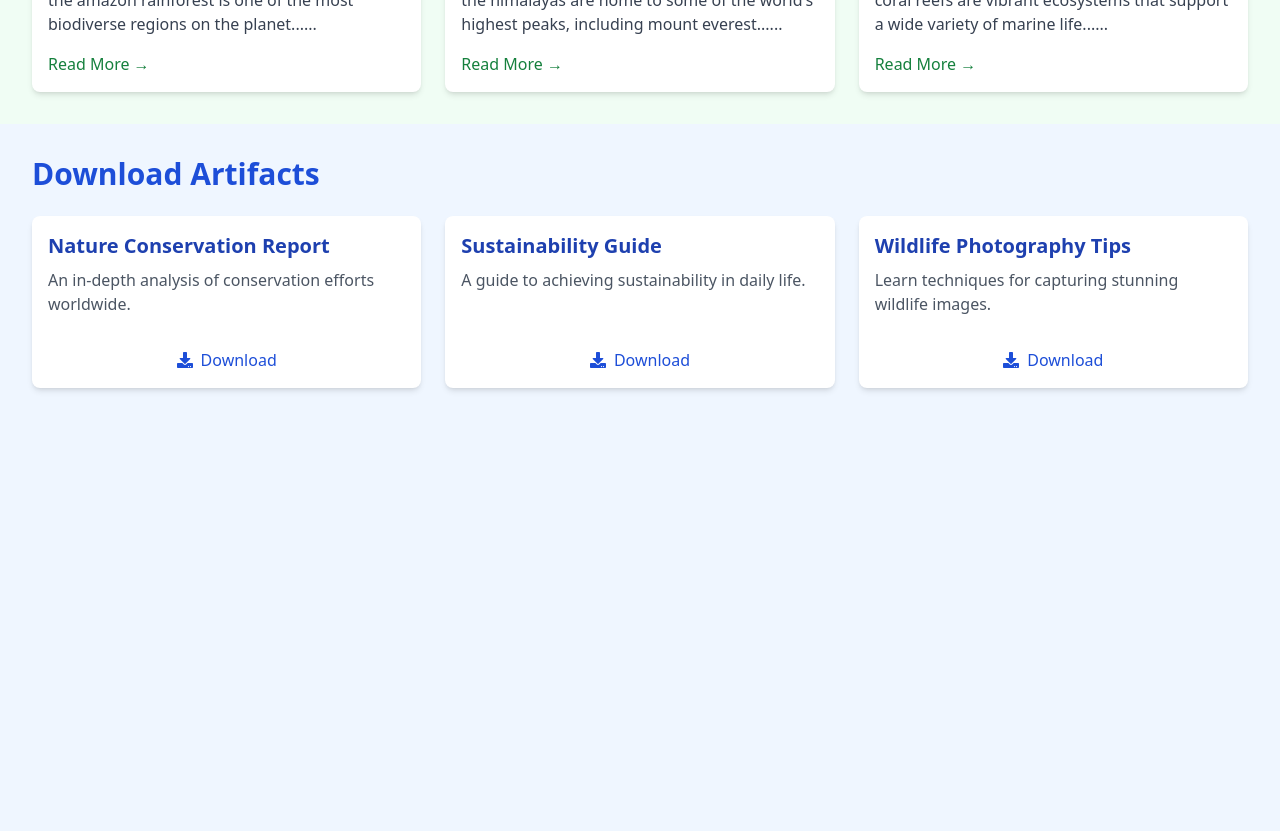
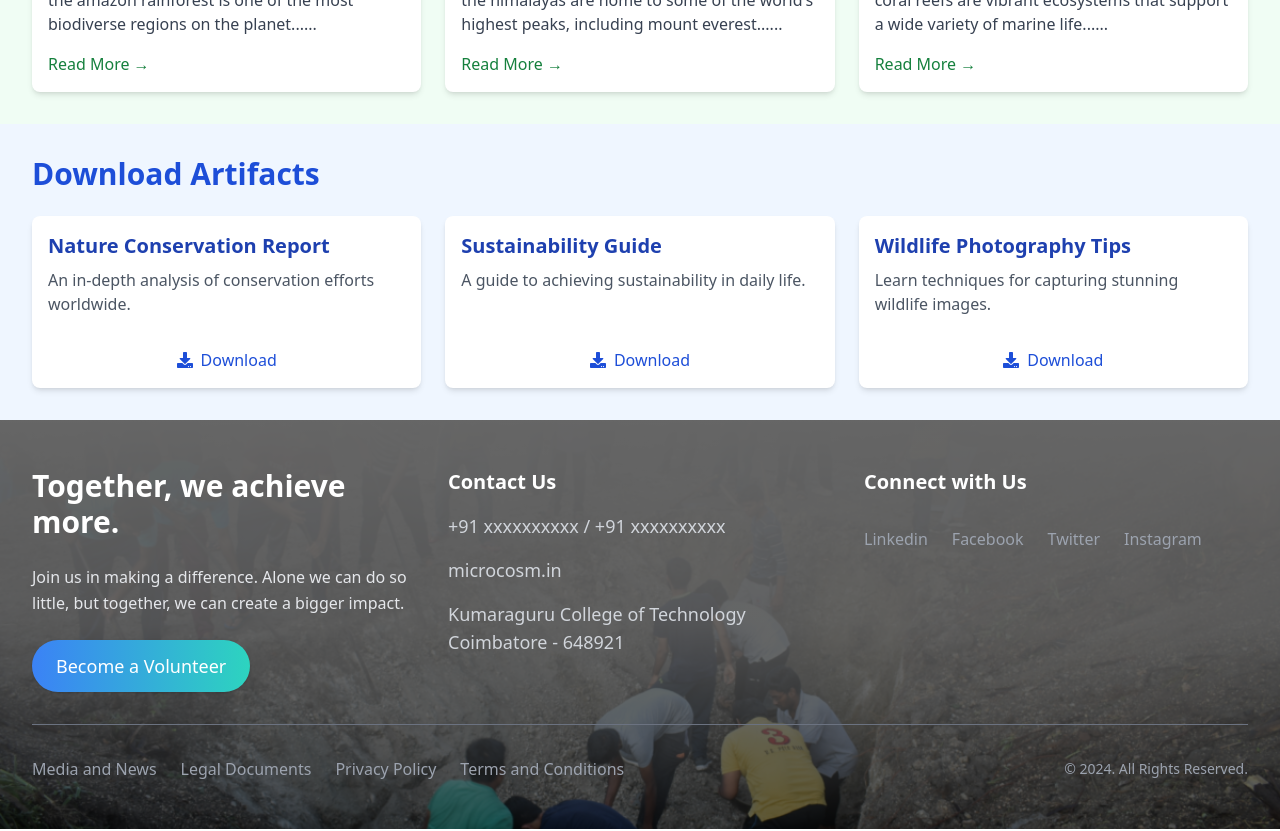
Before and after one commit to Kumaraguru-Microcosm/Microcosm-Website, a React (Vite) app: page /resources in a window 1280 px wide. Shown: the part 800-1631 px from the top of the page. Built offline with nearby package versions, Linux system fonts and the light colour scheme.

Commit message:
merged resources

```diff
--- a/src/components/DownloadArtifacts.tsx
+++ b/src/components/DownloadArtifacts.tsx
@@ -24,7 +24,7 @@ const artifacts = [
 
 const DownloadArtifacts = () => {
   return (
-    <div className="p-8 bg-blue-50 min-h-screen">
+    <div className="p-8 bg-blue-50 ">
       <h1 className="md:text-3xl text-2xl font-bold text-blue-700 mb-6">
         Download Artifacts
       </h1>
```
